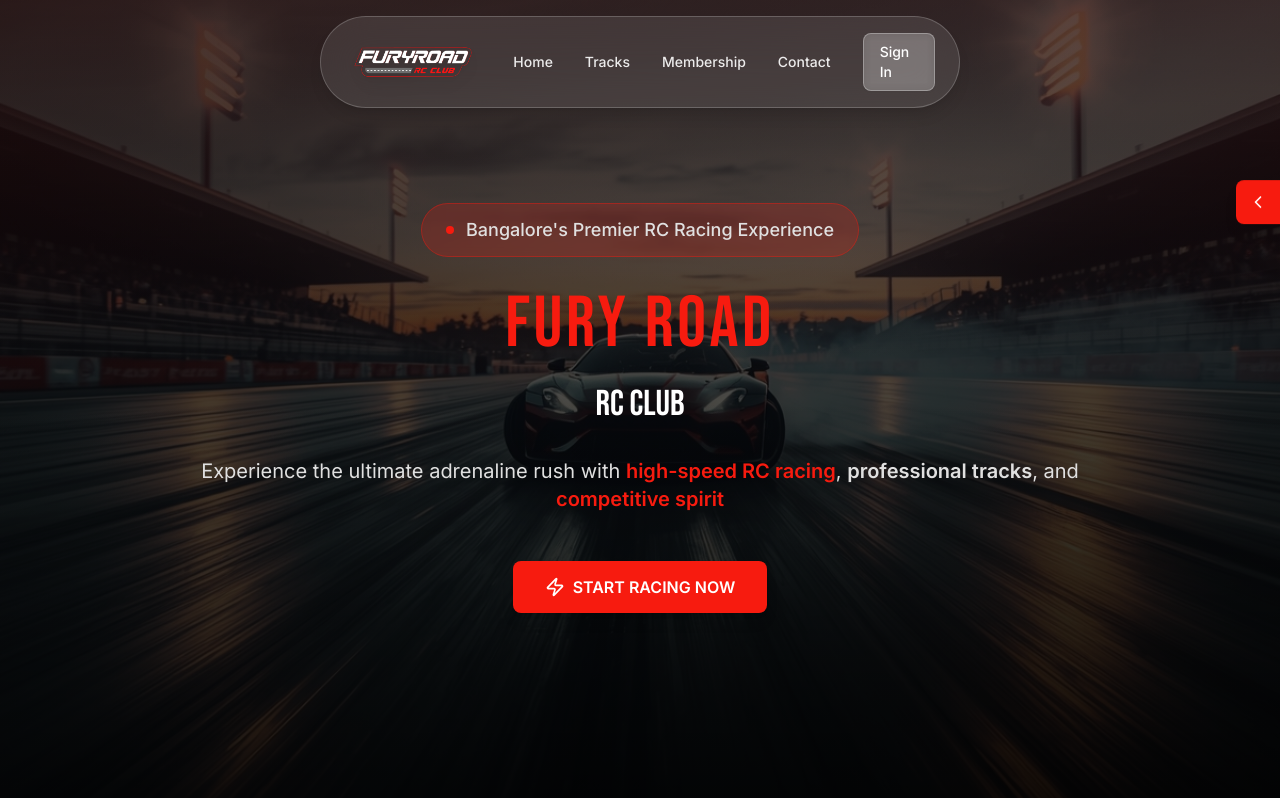
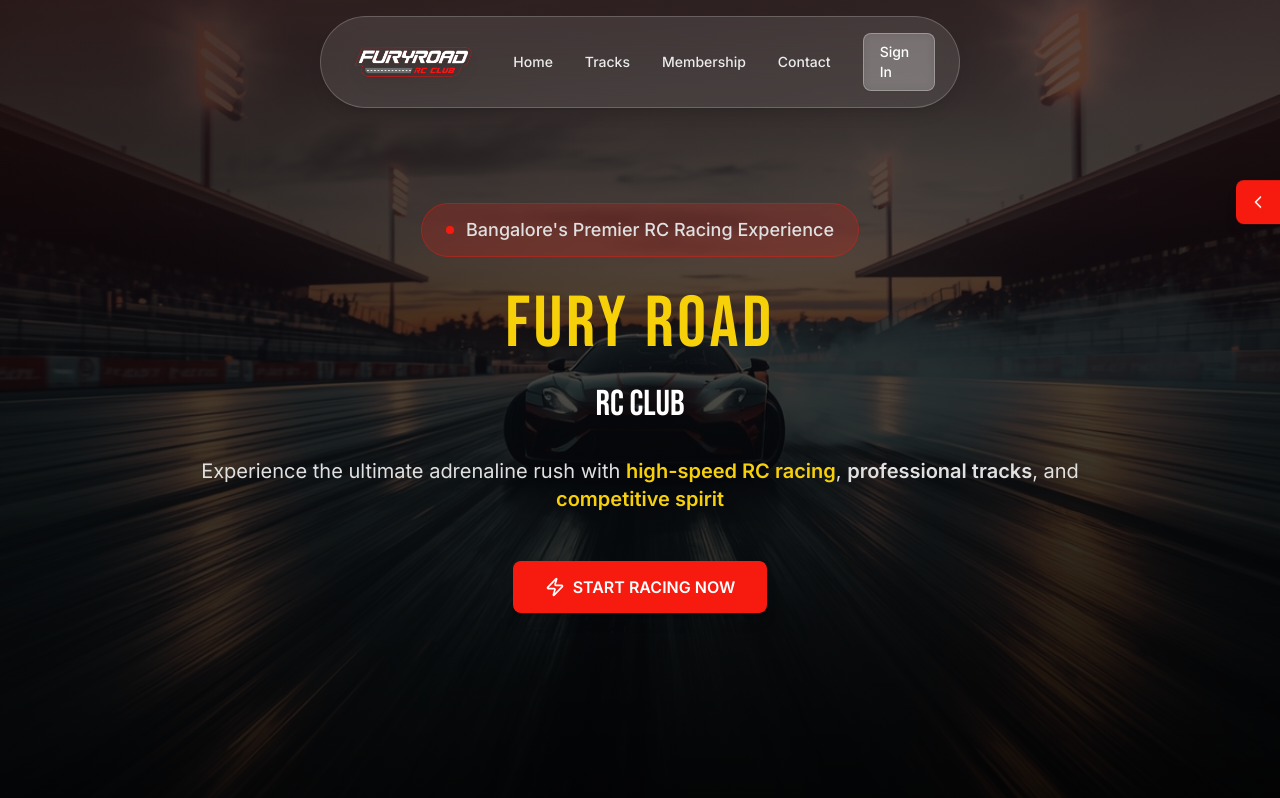
Before and after one commit to vishnuprasadpn/rc-car-cafe, a Next.js app: page / in a window 1280 px wide. Shown: the top 798 px of the page. Built offline with nearby package versions, Linux system fonts and the light colour scheme; no server answers.

Commit message:
Change highlighted text color to secondary yellow in hero section
- Changed FURY ROAD title gradient from PrimaryRed to SecondaryYellow
- Changed highlighted text spans (high-speed RC racing, competitive spirit) from PrimaryRed to SecondaryYellow
- Uses secondary-yellow (#F6D009) color class

```diff
--- a/src/app/page.tsx
+++ b/src/app/page.tsx
@@ -58,7 +58,7 @@ export default async function HomePage() {
             </div>
 
             {/* Main Title with Gradient - Better Mobile Scaling */}
-            <h1 className="font-heading text-4xl sm:text-5xl md:text-7xl mb-3 md:mb-6 bg-gradient-to-r from-fury-orange via-fury-orange to-fury-orange bg-clip-text text-transparent uppercase leading-tight">
+            <h1 className="font-heading text-4xl sm:text-5xl md:text-7xl mb-3 md:mb-6 bg-gradient-to-r from-secondary-yellow via-secondary-yellow to-secondary-yellow bg-clip-text text-transparent uppercase leading-tight">
               FURY ROAD
             </h1>
 
@@ -69,9 +69,9 @@ export default async function HomePage() {
             {/* Subtitle - Mobile Optimized */}
             <p className="text-xs sm:text-base md:text-xl text-fury-lightGray mb-6 md:mb-12 max-w-4xl mx-auto leading-relaxed px-2">
               Experience the ultimate adrenaline rush with{' '}
-              <span className="text-fury-orange font-semibold">high-speed RC racing</span>,{' '}
+              <span className="text-secondary-yellow font-semibold">high-speed RC racing</span>,{' '}
               <span className="text-fury-lightGray font-semibold">professional tracks</span>, and{' '}
-              <span className="text-fury-orange font-semibold">competitive spirit</span>
+              <span className="text-secondary-yellow font-semibold">competitive spirit</span>
             </p>
 
             {/* CTA Buttons - Mobile Optimized */}
```
